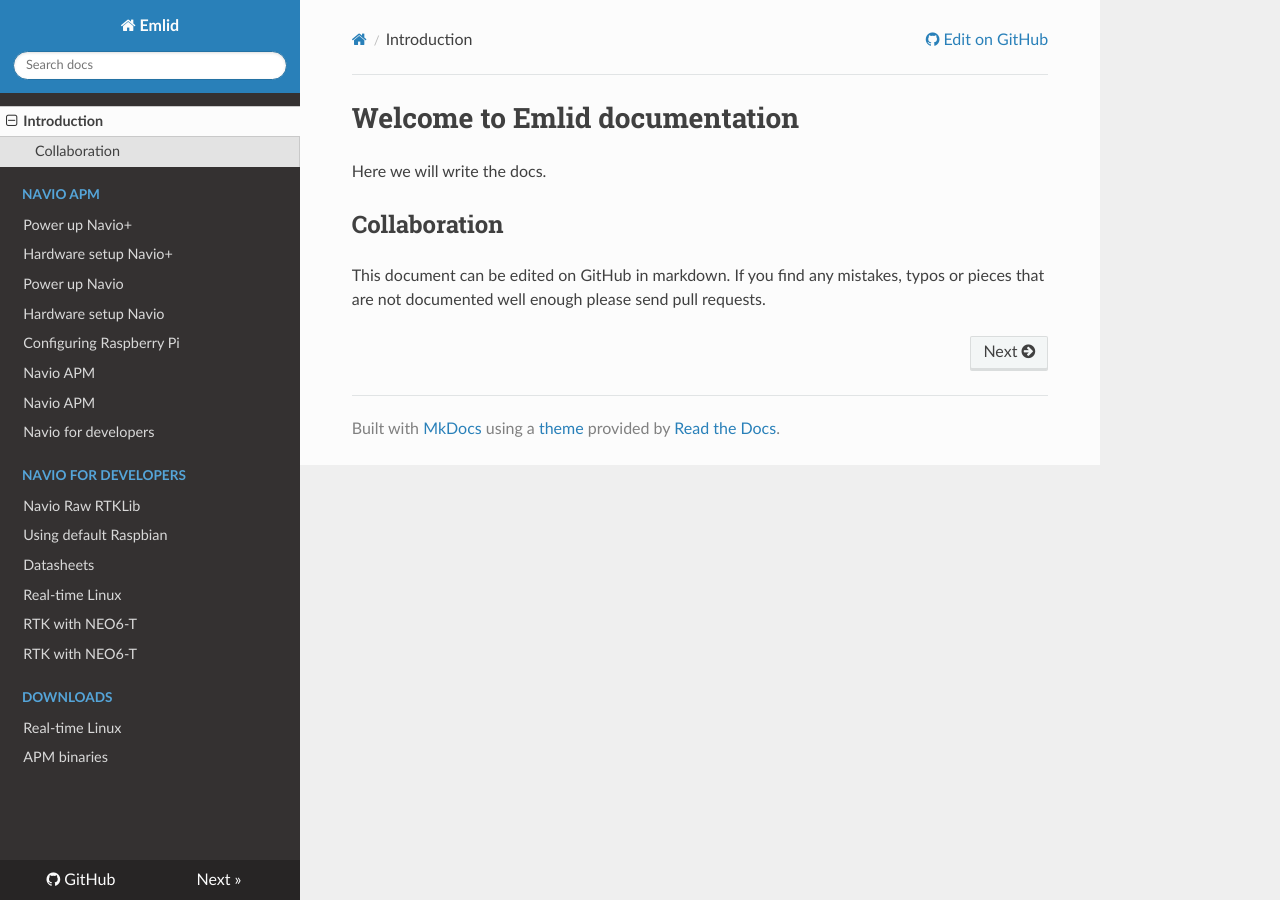
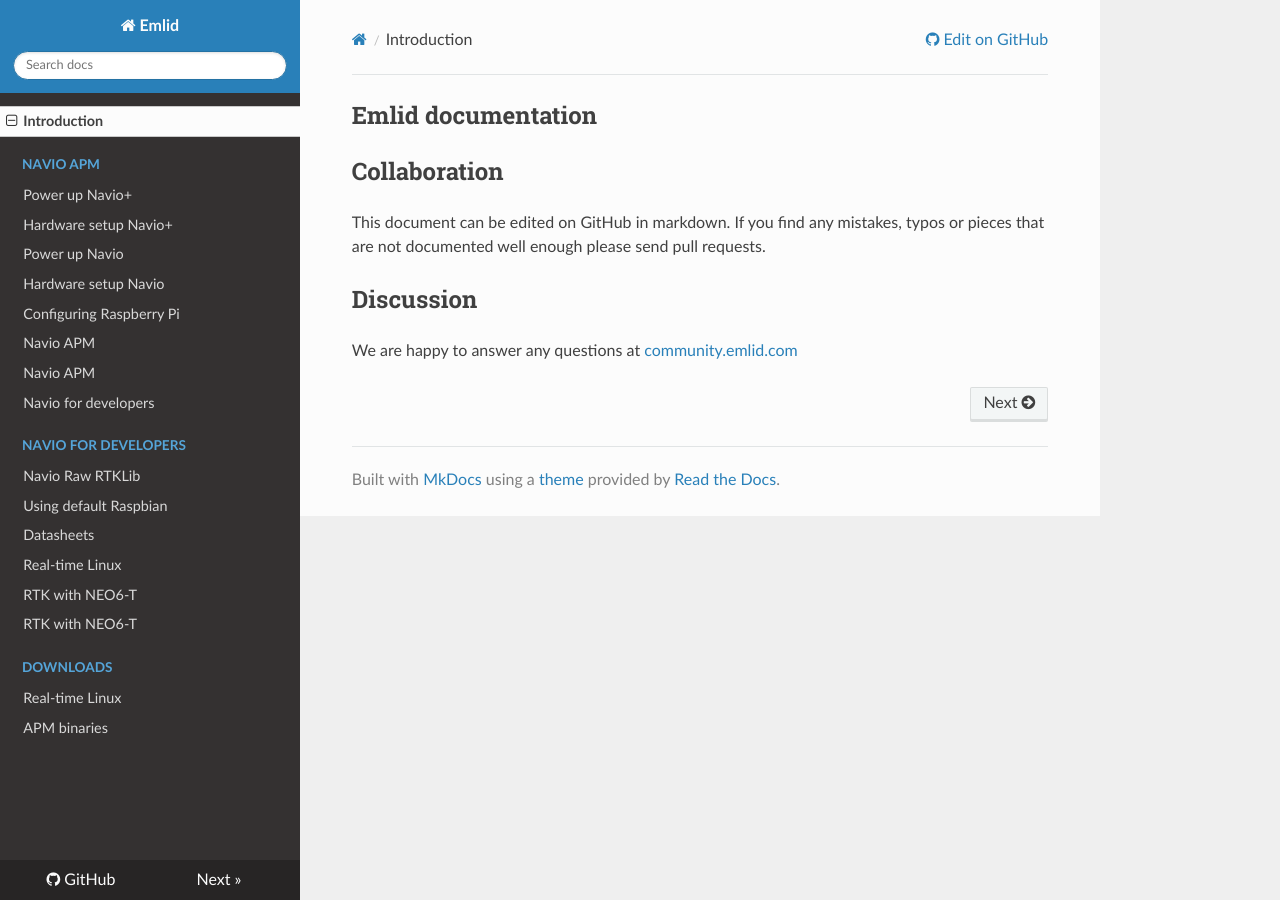
Before and after one commit to emlid/navio2-docs, an MkDocs documentation site: the page built from docs/index.md, in a window 1280 px wide. Built offline with MkDocs 1.6.1, drawn with Linux system fonts in a browser that asks for light colours; nearby versions of some CDN libraries; old or Windows-style settings are respelled for this version of MkDocs.

Commit message:
Update index

```diff
--- a/docs/index.md
+++ b/docs/index.md
@@ -1,6 +1,5 @@
-# Welcome to Emlid documentation
+## Emlid documentation
 
-Here we will write the docs.
 
 
 
@@ -9,3 +8,7 @@ Here we will write the docs.
 ##Collaboration
 
 This document can be edited on GitHub in markdown. If you find any mistakes, typos or  pieces that are not documented well enough please send pull requests.
+
+##Discussion
+
+We are happy to answer any questions at [community.emlid.com](community.emlid.com)
```
